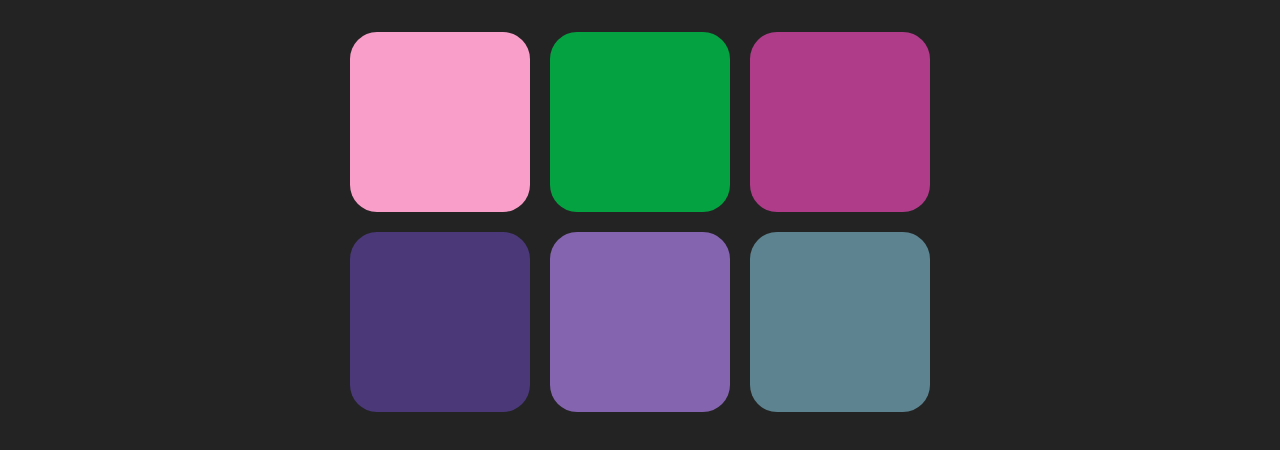
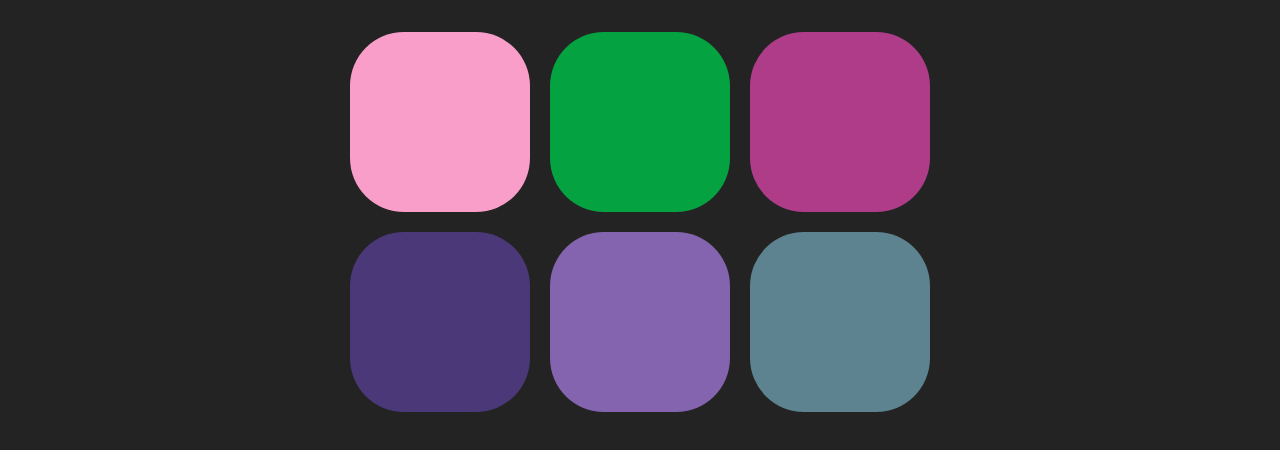
Before and after one commit to gauravraj0510/Color-Game, a plain HTML site: page index.html in a window 1280 px wide. Shown: the part 242-692 px from the top of the page. Drawn offline with Linux system fonts and the light colour scheme.

Commit message:
css edits

```diff
--- a/colorGame.css
+++ b/colorGame.css
@@ -11,7 +11,7 @@ body
     padding-bottom: 30%;
     float: left;
     margin: 1.66%;
-    border-radius: 15%;
+    border-radius: 30%;
     transition: background 0.6s;
 }
 #container
```
